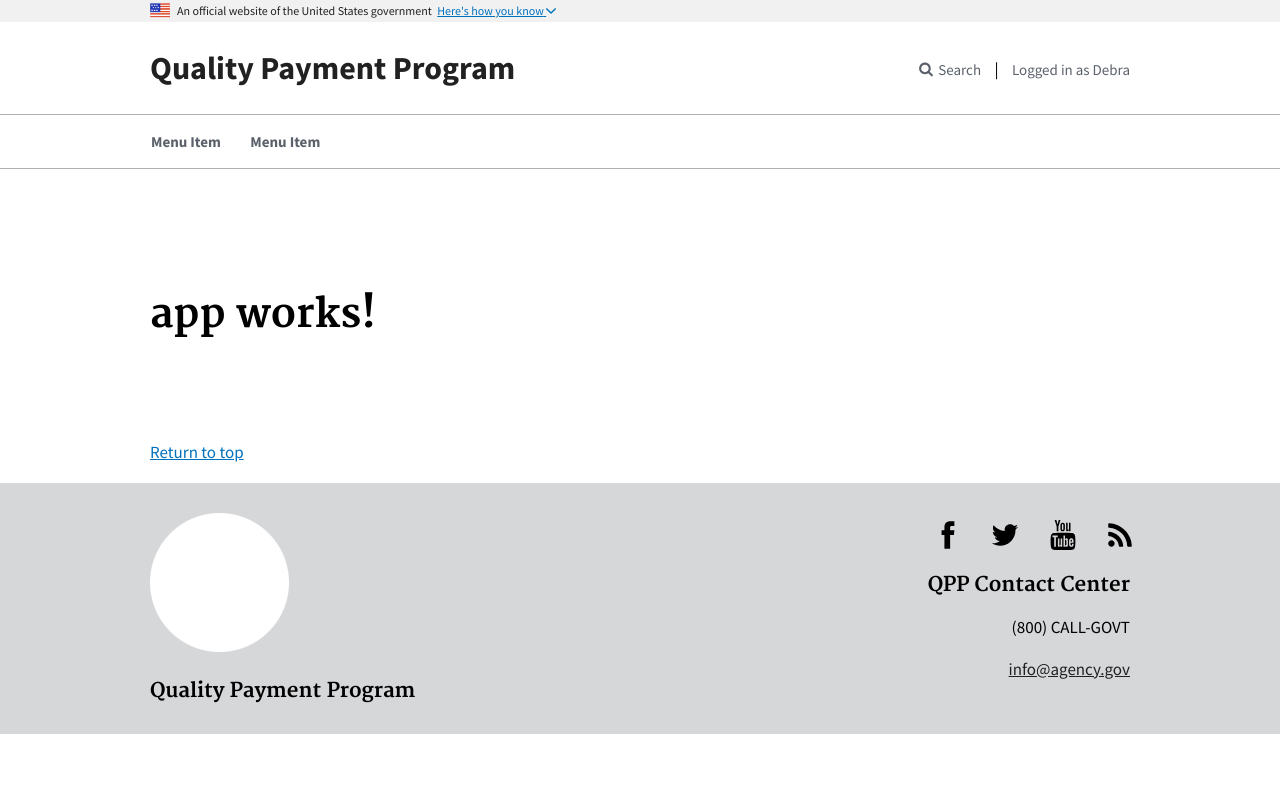
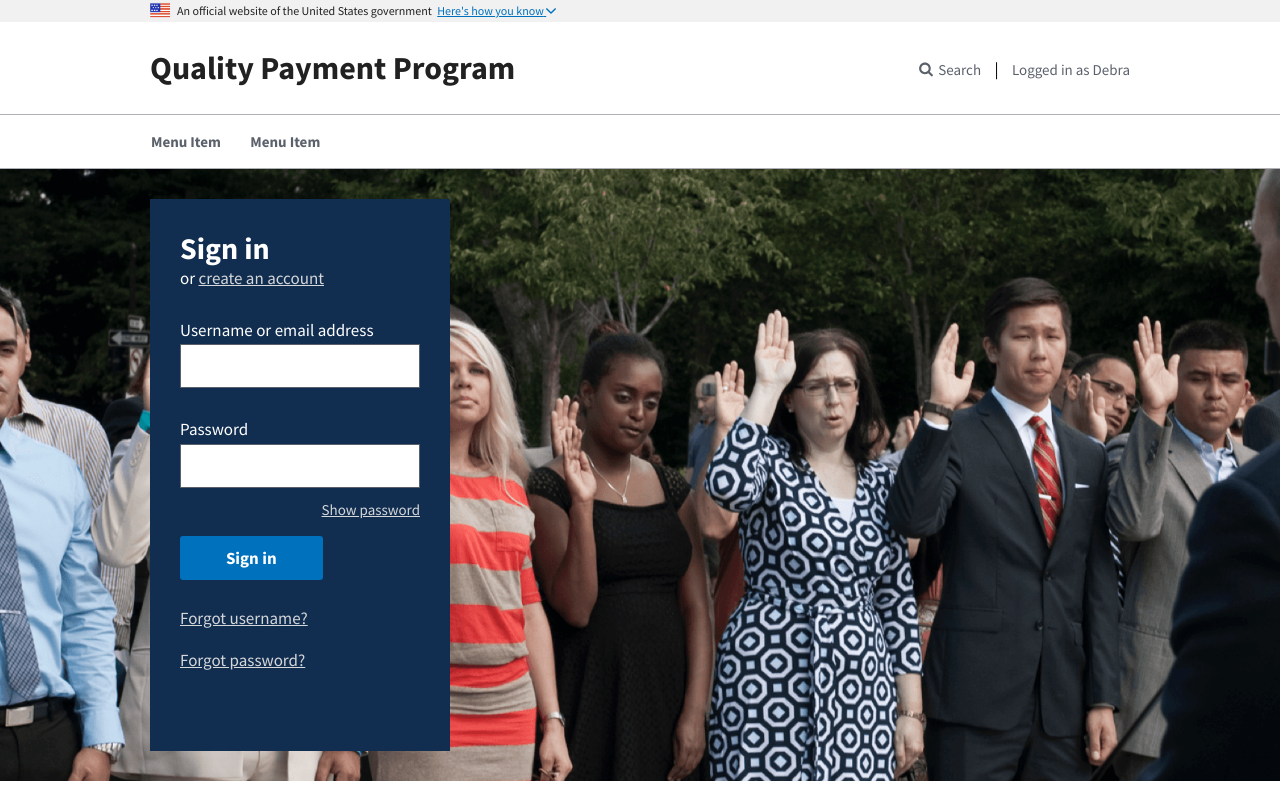
Before and after one commit to flexion/qpp-design-exercise, an Angular app: page / in a window 1280 px wide. Shown: the top 800 px of the page. Built offline with nearby package versions, Linux system fonts and the light colour scheme.

Commit message:
added login form

```diff
--- a/src/app/app.component.html
+++ b/src/app/app.component.html
@@ -1,3 +1,30 @@
-<h1>
-  {{title}}
-</h1>
+<section class="usa-hero">
+  <div class="usa-grid">
+    <div class="usa-hero-callout usa-section-dark">
+      <form class="usa-form">
+        <fieldset>
+          <legend class="usa-drop_text">Sign in</legend>
+          <span>or <a href="javascript:void(0);">create an account</a></span>
+
+          <label for="username">Username or email address</label>
+          <input id="username" name="username" type="text" autocapitalize="off" autocorrect="off">
+
+          <label for="password">Password</label>
+          <input id="password" name="password" type="password">
+          <p class="usa-form-note">
+            <a title="Show password" href="javascript:void(0);"
+               class="usa-show_password"
+               aria-controls="password">
+              Show password</a>
+          </p>
+
+          <input type="submit" value="Sign in" />
+          <p><a href="javascript:void(0);" title="Forgot username">
+            Forgot username?</a></p>
+          <p><a href="javascript:void(0);" title="Forgot password">
+            Forgot password?</a></p>
+        </fieldset>
+      </form>
+    </div>
+  </div>
+</section>
--- a/src/index.html
+++ b/src/index.html
@@ -95,9 +95,7 @@
 </header>
 <div class="usa-overlay"></div>
 <main id="main-content">
-  <section class="usa-grid usa-section">
     <app-root>Loading...</app-root>
-  </section>
 </main>
 <footer class="usa-footer usa-footer-medium" role="contentinfo">
   <div class="usa-grid usa-footer-return-to-top">
```
Also changed, not shown: 1 other file (tests, documents, lock files or other folders).
